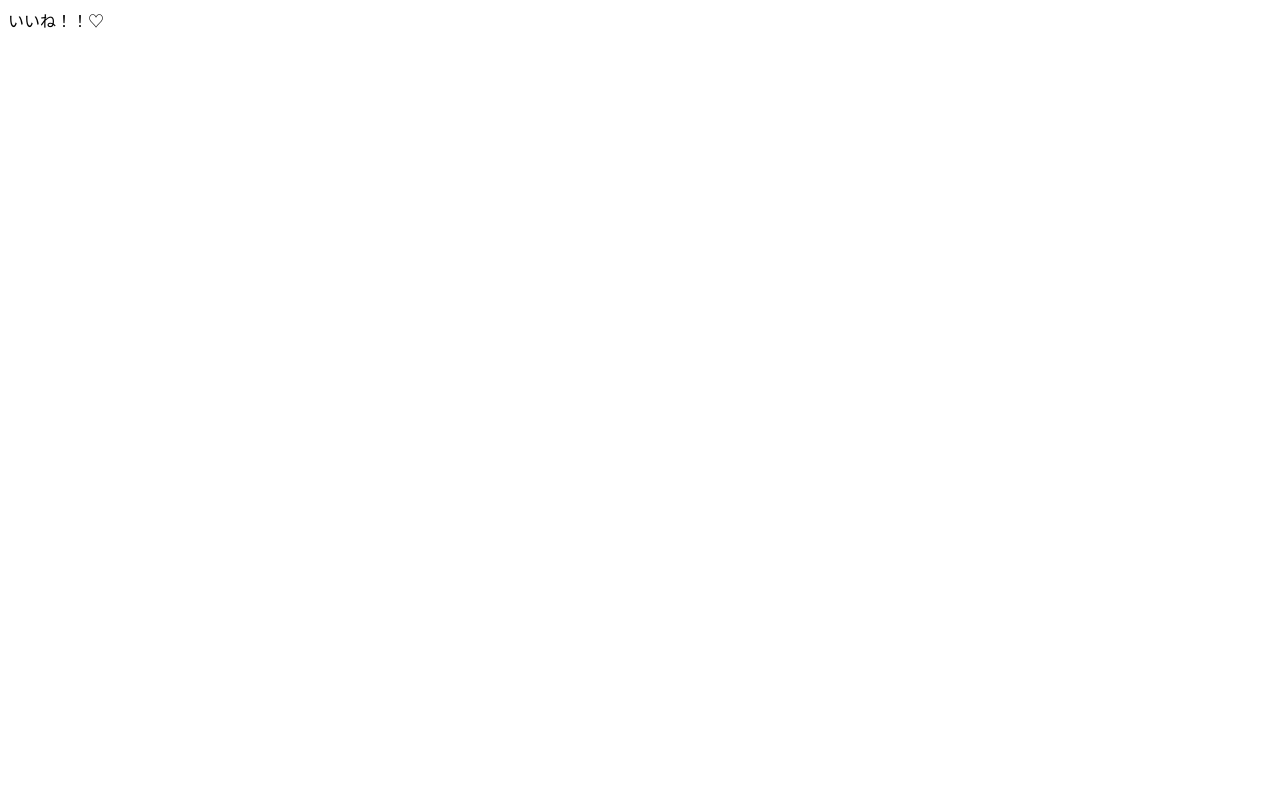
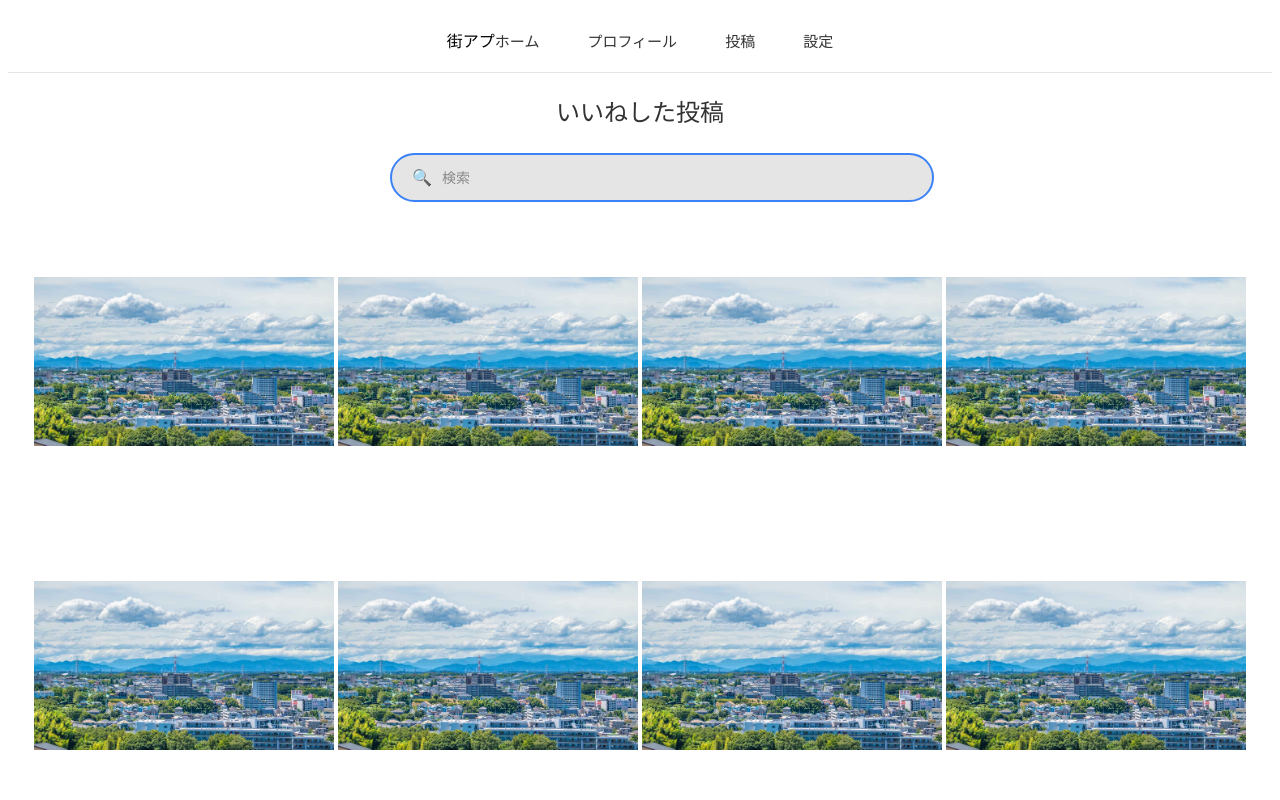
Before and after one commit to matiapu/matiapu-web, a Next.js app: page /profile/likes in a window 1280 px wide. Shown: the top 800 px of the page. Built offline with nearby package versions, Linux system fonts and the light colour scheme.

Commit message:
feat: プロフィール、いいねページ作成

```diff
--- a/app/(main)/posts/[id]/page.jsx
+++ b/app/(main)/posts/[id]/page.jsx
@@ -2,13 +2,11 @@ import PostCard from '@/components/PostCard';
 import React from 'react'
 
 
-async function page({params}) {
-  const { id } = await params;
-
-    const POSTS = [
+export const POSTS = [
   {
     id:1,
     name:"佐々木 太郎",
+    address:"東京都新宿区",
     userIcon:"/user_icon/user_icon1.jpg",
     title:"test",
     tags:"災害",
@@ -17,9 +15,9 @@ async function page({params}) {
     content:"本文本文本文本文本文本文本文本文本文本文本文本文本文本文本文本文本文本文本文本文本文本文本文本文本文本文本文本文本文本文本文本文本文本文本文本文本文本文本文本文本文本文本文本文本文本文本文本文本文本文本文本文本文本文本文本文本文本文本文本文本文本文本文本文本文本文本文本文本文本文本文本文本文本文本文本文本文本文本文本文本文本文本文本文本文本文本文本文本文本文本文本文本文本文本文本文本文本文本文本文本文本文本文本文本文本文本文本文本文本文本文本文本文本文本文本文本文本文本文本文本文本文本文本文本文本文本文本文本文本文本文本文本文本文本文本文本文本文本文本文本文本文本文本文本文本文本文本文本文本文本文本文本文本文本文本文本文本文本文本文本文本文本文本文本文本文本文本文本文本文本文本文本文本文本文本文本文本文本文本文本文本文本文本文本文本文本文本文本文本文本文本文本文本文本文本文本文本文本文本文本文本文本文本文本文本文本文本文本文本文本文本文本文本文本文本文本文本文本文本文本文本文本文本文本文本文本文本文本文本文本文本文本文本文本文本文本文本文本文本文本文本文本文本文本文本文本文本文本文本文本文本文本文本文本文本文",
     likes:"1",
     commentID:"comment1",
-        postID: "post1",               // FK PostId
-        userID: "user1",       // FK UserId（ログインユーザーのID）
-        questionText: "質問です",     // 画像のスキーマ定義に合わせる（本文）
+    postID: "post1",
+    userID: "user1",
+    questionText: "質問です",
     answerText: null,
   },
   {
@@ -33,9 +31,9 @@ async function page({params}) {
     content:"本文",
     likes:"10",
     commentID:"comment1",
-        postID: "post2",               // FK PostId
-        userID: "user2",       // FK UserId（ログインユーザーのID）
-        questionText: "今日は暑いです。",     // 画像のスキーマ定義に合わせる（本文）
+    postID: "post2",
+    userID: "user2",
+    questionText: "今日は暑いです。",
     answerText: null,
   },
   {
@@ -49,19 +47,22 @@ async function page({params}) {
     content:"本文",
     likes:"50",
     commentID:"comment1",
-        postID: "post3",               // FK PostId
-        userID: "user3",       // FK UserId（ログインユーザーのID）
-        questionText: "今日も元気",     // 画像のスキーマ定義に合わせる（本文）
+    postID: "post3",
+    userID: "user3",
+    questionText: "今日も元気",
     answerText: null,
   }
 ];
 
+async function page({params}) {
+  const { id } = await params;
+
+  // データの検索は、関数の内側で実行します
   const post = POSTS.find((p) => p.id === Number(id));
-
 
   return (
     <div>
-      <PostCard post = {post} />
+      <PostCard post={post} />
     </div>
   );
 }
--- a/app/(main)/profile/likes/page.jsx
+++ b/app/(main)/profile/likes/page.jsx
@@ -1,8 +1,15 @@
 import React from 'react'
+import Header from '@/components/Header'
+import Likes from '@/components/Likes'
+import PostImage from '@/components/PostImage'
 
 function page() {
   return (
-    <div>いいね！！♡</div>
+    <div>
+      <Header />
+      <Likes />
+      <PostImage />
+    </div>
   )
 }
 
--- /dev/null
+++ b/components/Likes.jsx
@@ -0,0 +1,21 @@
+import React from 'react'
+import styles from '@/components/Likes.module.css'
+
+function likes() {
+  return (
+    <div>
+        <div className={styles.like_wrapper}>
+            <h2>いいねした投稿</h2>
+        </div>
+
+        <div className={styles.search_wrapper}>
+            <div className={styles.search_bar}>
+                <span className={styles.search_icon}>🔍</span>
+                <span className={styles.search_placeholder}>検索</span>
+            </div>
+        </div>
+    </div>
+  )
+}
+
+export default likes
--- /dev/null
+++ b/components/Likes.module.css
@@ -0,0 +1,53 @@
+.page_container {
+    width: 100%;
+    display: flex;
+    flex-direction: column;
+    align-items: center; /* 中身をすべて中央寄せにする */
+    padding-top: 20px;
+}
+
+/* 見出しの設定 */
+.like_wrapper {
+    text-align: center;
+    margin-bottom: 25px;
+}
+
+.like_wrapper h2 {
+    font-size: 24px;
+    font-weight: normal;
+    color: #333;
+}
+
+/* ★検索バーの外枠（横幅を調整） */
+.search_wrapper {
+    width: 100%;
+    max-width: 500px;
+    padding: 0 20px;
+    margin-bottom: 40px; /* 画像グリッドとの間の余白 */
+    margin: 0 auto;
+}
+
+/* ★ダミーの検索バー本体のデザイン */
+.search_bar {
+    display: flex;
+    align-items: center;
+    width: 100%;
+    height: 45px;
+    background-color: #e5e5e5;
+    border: 2px solid #3b82f6;
+    border-radius: 9999px;
+    padding: 0 20px;
+    cursor: default;
+}
+
+/* 検索アイコン（虫眼鏡） */
+.search_icon {
+    color: #666;
+    margin-right: 10px;
+    font-size: 16px;
+}
+
+.search_placeholder {
+    color: #888;
+    font-size: 14px;
+}
--- /dev/null
+++ b/components/PostImage.jsx
@@ -0,0 +1,33 @@
+import React from 'react'
+import Image from 'next/image'
+import styles from '@/components/PostImage.module.css'
+
+import { POSTS } from '@/app/(main)/posts/[id]/page'
+
+function PostImage() {
+  const post = POSTS[0];
+  return (
+    <div className={styles.container}>
+      {/* 画像を並べるエリア */}
+      <div className={styles.imageGrid}>
+        {/* 5個 × 3行 ＝ 計15回 ループして同じ画像を表示 */}
+        {Array(15).fill(null).map((_, index) => (
+          <div key={index} className={styles.imageContainer}>
+            <Image
+              src={post.image}
+              alt={`投稿画像-${index}`}
+              width={300}
+              height={300}
+              unoptimized
+              loading="eager"
+              priority
+              className={styles.actualImage}
+            />
+          </div>
+        ))}
+      </div>
+    </div>
+  )
+}
+
+export default PostImage
--- /dev/null
+++ b/components/PostImage.module.css
@@ -0,0 +1,27 @@
+.container {
+    width: 100%;
+    display: flex;
+    justify-content: center;
+    padding: 10px 0;
+}
+
+/* ★画像グリッド全体の指定 */
+.imageGrid {
+    display: flex;
+    flex-wrap: wrap;
+    justify-content: center;
+    gap: 4px;
+    max-width: 1600px;
+}
+
+/* 画像1枚ずつの外枠 */
+.imageContainer {
+    display: flex;
+    justify-content: center;
+    align-items: center;
+}
+
+
+.actualImage {
+    object-fit: contain;
+}
--- a/components/UserIcon.jsx
+++ b/components/UserIcon.jsx
@@ -1,14 +1,14 @@
 import styles from "./UserIcon.module.css";
 import Image from "next/image";
 
-export default function UserIcon({ iconUrl, userName = "ユーザー" }) {
+export default function UserIcon({ iconUrl, userName = "ユーザー", className }) {
   return (
-    <div className={styles.userIcon}>
+    <div className={`${styles.userIcon} ${className || ""}`}>
       <Image
         src={iconUrl || '/user_icon/user_icon1.jpg'}
         alt={`${userName}のアイコン`}
         fill
-        sizes="64px"
+        sizes="300px"
         className={styles.iconImage}
       />
     </div>
--- /dev/null
+++ b/components/profile.module.css
@@ -0,0 +1,41 @@
+.profileContainer {
+    display: flex;
+    flex-direction: column;
+    align-items: center; /* 中身の要素をすべて横方向の真ん中に寄せる */
+    width: 100%;
+    max-width: 600px;
+    margin: 0 auto;
+}
+
+
+.icon {
+    margin: 40px auto 20px auto;
+    width: 300px !important;
+    height: 300px !important;
+}
+
+/* アカウント名と住所の文字調整 */
+.user_info {
+    text-align: center;
+    margin-bottom: 30px;
+}
+.name {
+    font-size: 24px;
+    font-weight: bold;
+    margin-bottom: 8px;
+}
+.address {
+    color: #666;
+    font-size: 16px;
+}
+
+.postImageWrapper {
+    position: relative;
+    width: 100%;
+    height: 400px;
+    border-radius: 12px;
+    overflow: hidden;
+}
+.postImage {
+    object-fit: cover;
+}
```
Also changed, not shown: app/(main)/profile/page.jsx (+7 -2 lines), components/profile.jsx (added, +22 -0 lines). Lines whose indentation alone changed are shown as unchanged.
